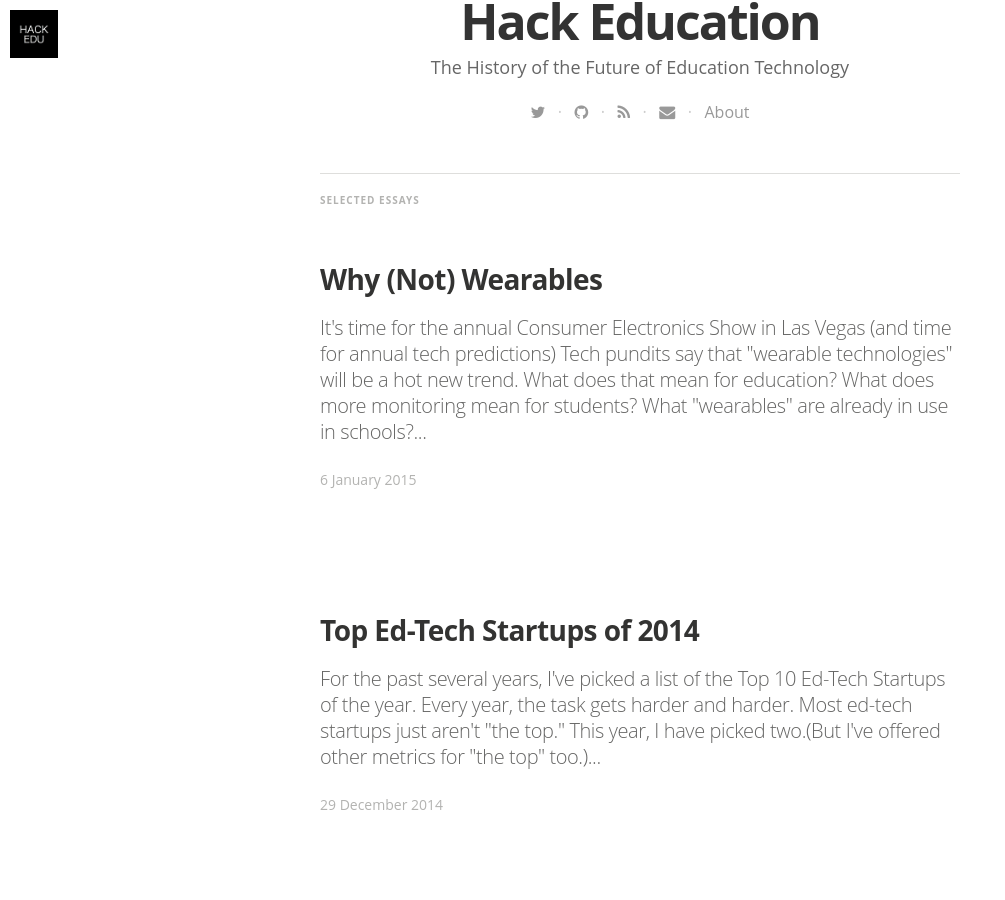
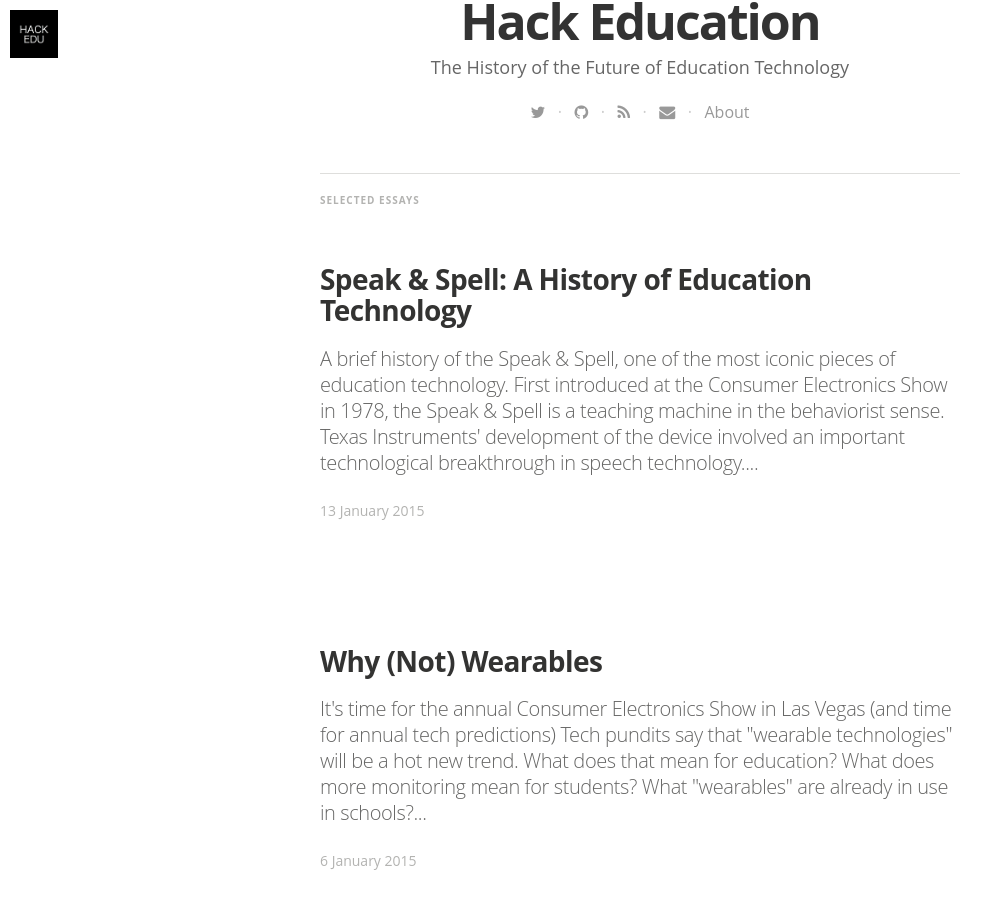
Before and after one commit to HackEducation/Writing, a Jekyll site: the page built from index.html, in a window 1280 px wide and 900 px high, scrolled down 538 px. Shown: the whole window, without its empty margins (0-1005 px from the left). Built offline with Jekyll 4.4.1, drawn with Linux system fonts in a browser that asks for light colours; nearby versions of some CDN libraries; some web fonts are replaced; Markdown is read by kramdown in place of the engine named in the settings; the list of posts is cut into pages by our own code; some of the changed text lies outside the part shown.

Commit message:
added essay

```diff
--- a/index.html
+++ b/index.html
@@ -6,6 +6,24 @@ layout: default
 
 <h5 class="index-headline featured"><span>Selected Essays</span></h5>
 
+
+    <div class="container featured">
+
+        <article class="post" itemscope itemtype="http://schema.org/BlogPosting" role="article">
+          <div class="article-item">
+            <header class="post-header">
+              <h2 class="post-title" itemprop="name"><a href="http://hackeducation.com/2015/01/13/speak-and-spell/" itemprop="url">Speak & Spell: A History of Education Technology</a></h2>
+            </header>
+            <section class="post-excerpt" itemprop="description">
+              <p>A brief history of the Speak & Spell, one of the most iconic pieces of education technology. First introduced at the Consumer Electronics Show in 1978, the Speak & Spell is a teaching machine in the behaviorist sense. Texas Instruments' development of the device involved an important technological breakthrough in speech technology....</p>
+            </section>
+            <div class="post-meta">
+              <time datetime="13 January 2015">13 January 2015</time>
+  <!--            <span class="post-tags-set">on <span class="post-tag-">, <a href="/tag/"></a></span></span>-->
+          <div>
+        </article>
+
+    </div>
 
     <div class="container featured">
 
@@ -366,32 +384,6 @@ layout: default
 
             <div class="post-meta">
               <time datetime="2 December 2014">2 December 2014</time>
-  <!--            <span class="post-tags-set">on <span class="post-tag-">, <a href="/tag/"></a></span></span>-->
-            </div>
-
-          <div>
-        </article>
-
-    </div>
-
-
-<h5 class="index-headline featured"><span></span></h5>
-
-    <div class="container featured">
-
-        <article class="post" itemscope itemtype="http://schema.org/BlogPosting" role="article">
-          <div class="article-item">
-
-            <header class="post-header">
-              <h2 class="post-title" itemprop="name"><a href="http://hackeducation.com/2014/11/04/maggies-digital-content-farm-digiwimo/" itemprop="url">Maggie's Digital Content Farm</a></h2>
-            </header>
-
-            <section class="post-excerpt" itemprop="description">
-              <p>I ain't gonna work on Maggie's (digital content) Farm no more. I’m hardly the first person to notice that the promises of the Web ring empty. I’m hardly the first or the only person to notice that the online communities in which we participate increasingly feel less friendly, more restrictive....</p>
-            </section>
-
-            <div class="post-meta">
-              <time datetime="4 November 2014">4 November 2014</time>
   <!--            <span class="post-tags-set">on <span class="post-tag-">, <a href="/tag/"></a></span></span>-->
             </div>
 
```
